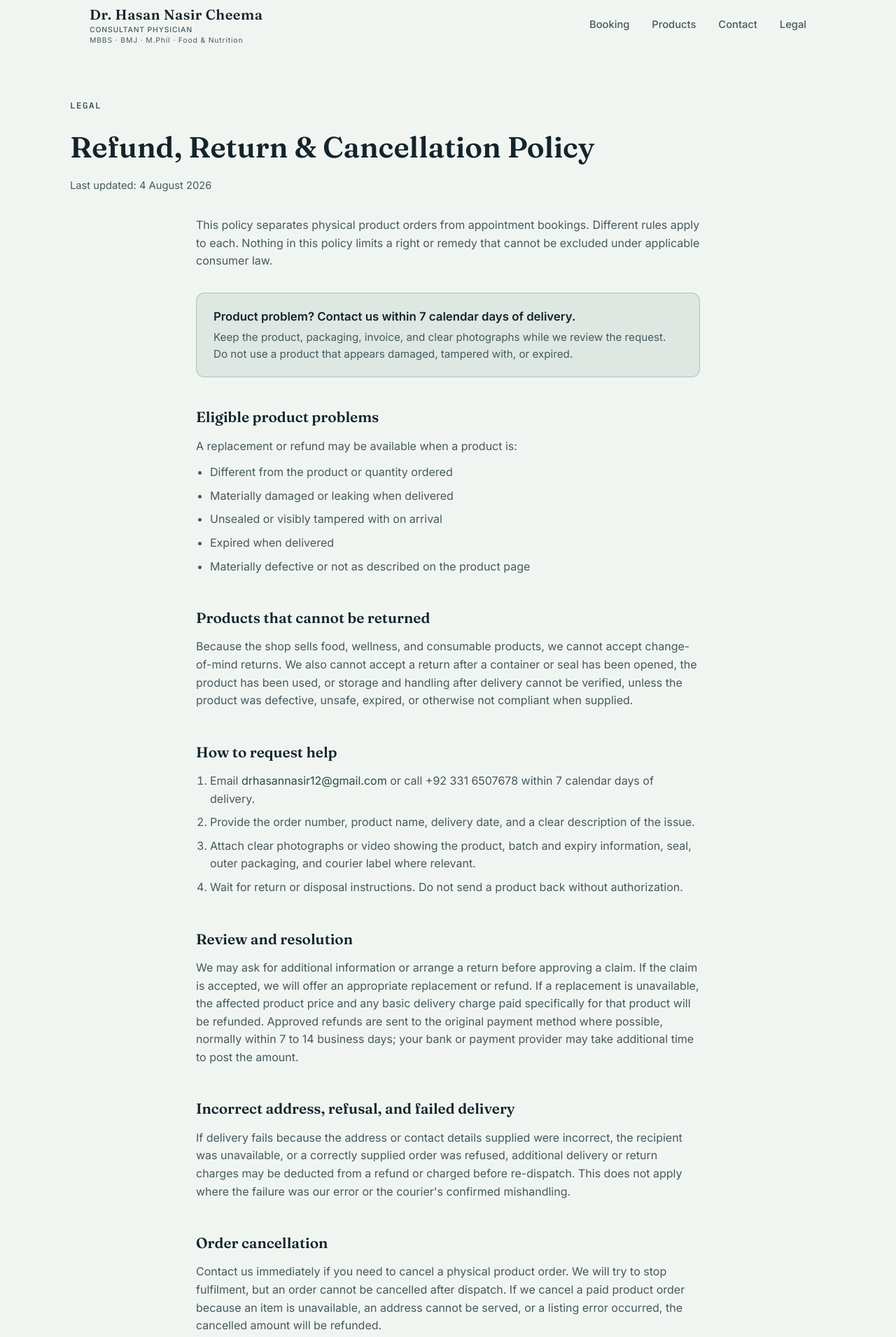
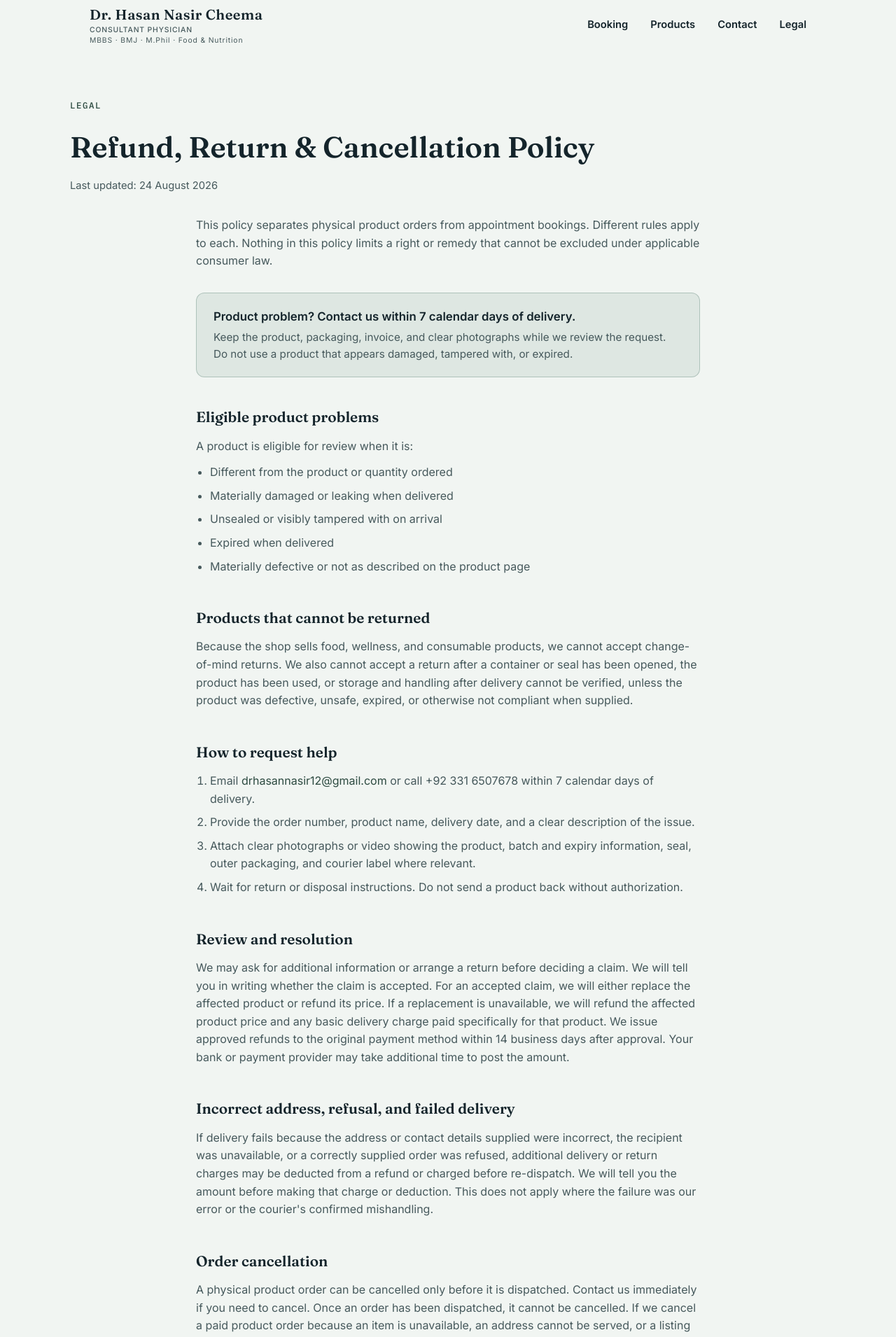
Before and after one commit to d0t-J/DrHNC-Scheduler, a Next.js app in the folder frontend/website/: page /refund-cancellation-policy in a window 1280 px wide. Shown: the top 1910 px of the page at 70% size. Built offline with nearby package versions, Linux system fonts and the light colour scheme.

Commit message:
updated broken links

```diff
--- a/frontend/website/app/cookie-policy/page.tsx
+++ b/frontend/website/app/cookie-policy/page.tsx
@@ -19,7 +19,7 @@ export default function CookiePolicyPage() {
                         Cookie Policy
                     </h1>
                     <p className="mt-2.5 text-[0.92rem] text-ink-soft">
-                        Last updated: 4 August 2026
+                        Last updated: 24 August 2026
                     </p>
                 </div>
             </section>
@@ -79,7 +79,7 @@ export default function CookiePolicyPage() {
                         These cookies help us understand aggregate website use,
                         page performance, errors, and navigation so we can
                         improve the experience. Where a consent control is
-                        presented, non-essential analytics should be used in
+                        presented, we use non-essential analytics only in
                         accordance with your selection.
                     </p>
 
--- a/frontend/website/app/health-product-disclaimer/page.tsx
+++ b/frontend/website/app/health-product-disclaimer/page.tsx
@@ -19,7 +19,7 @@ export default function HealthProductDisclaimerPage() {
                         Health Product Disclaimer
                     </h1>
                     <p className="mt-2.5 text-[0.92rem] text-ink-soft">
-                        Last updated: 4 August 2026
+                        Last updated: 24 August 2026
                     </p>
                 </div>
             </section>
--- a/frontend/website/app/privacy-policy/page.tsx
+++ b/frontend/website/app/privacy-policy/page.tsx
@@ -19,7 +19,7 @@ export default function PrivacyPolicyPage() {
                         Privacy Policy
                     </h1>
                     <p className="mt-2.5 text-[0.92rem] text-ink-soft">
-                        Last updated: 4 August 2026
+                        Last updated: 24 August 2026
                     </p>
                 </div>
             </section>
@@ -118,9 +118,8 @@ export default function PrivacyPolicyPage() {
                             and dispute-resolution obligations
                         </li>
                         <li>
-                            To send marketing messages only where you have
-                            requested them or where otherwise permitted; you may
-                            opt out at any time
+                            To send marketing messages only when you have asked
+                            us to send them; you may opt out at any time
                         </li>
                     </ul>
 
--- a/frontend/website/app/refund-cancellation-policy/page.tsx
+++ b/frontend/website/app/refund-cancellation-policy/page.tsx
@@ -19,7 +19,7 @@ export default function RefundCancellationPolicyPage() {
                         Refund, Return &amp; Cancellation Policy
                     </h1>
                     <p className="mt-2.5 text-[0.92rem] text-ink-soft">
-                        Last updated: 4 August 2026
+                        Last updated: 24 August 2026
                     </p>
                 </div>
             </section>
@@ -50,8 +50,7 @@ export default function RefundCancellationPolicyPage() {
                         Eligible product problems
                     </h2>
                     <p className="mt-3 text-ink-soft">
-                        A replacement or refund may be available when a product
-                        is:
+                        A product is eligible for review when it is:
                     </p>
                     <ul className="mt-3 space-y-2 pl-5 list-disc text-ink-soft">
                         <li>Different from the product or quantity ordered</li>
@@ -112,13 +111,14 @@ export default function RefundCancellationPolicyPage() {
                     </h2>
                     <p className="mt-3 text-ink-soft">
                         We may ask for additional information or arrange a return
-                        before approving a claim. If the claim is accepted, we
-                        will offer an appropriate replacement or refund. If a
-                        replacement is unavailable, the affected product price
-                        and any basic delivery charge paid specifically for that
-                        product will be refunded. Approved refunds are sent to
-                        the original payment method where possible, normally
-                        within 7 to 14 business days; your bank or payment
+                        before deciding a claim. We will tell you in writing
+                        whether the claim is accepted. For an accepted claim, we
+                        will either replace the affected product or refund its
+                        price. If a replacement is unavailable, we will refund
+                        the affected product price and any basic delivery charge
+                        paid specifically for that product. We issue approved
+                        refunds to the original payment method within 14
+                        business days after approval. Your bank or payment
                         provider may take additional time to post the amount.
                     </p>
 
@@ -130,21 +130,23 @@ export default function RefundCancellationPolicyPage() {
                         supplied were incorrect, the recipient was unavailable,
                         or a correctly supplied order was refused, additional
                         delivery or return charges may be deducted from a refund
-                        or charged before re-dispatch. This does not apply where
-                        the failure was our error or the courier&apos;s confirmed
-                        mishandling.
+                        or charged before re-dispatch. We will tell you the
+                        amount before making that charge or deduction. This does
+                        not apply where the failure was our error or the
+                        courier&apos;s confirmed mishandling.
                     </p>
 
                     <h2 className="mt-11 text-[1.3rem] font-display font-semibold text-ink">
                         Order cancellation
                     </h2>
                     <p className="mt-3 text-ink-soft">
-                        Contact us immediately if you need to cancel a physical
-                        product order. We will try to stop fulfilment, but an
-                        order cannot be cancelled after dispatch. If we cancel a
-                        paid product order because an item is unavailable, an
-                        address cannot be served, or a listing error occurred,
-                        the cancelled amount will be refunded.
+                        A physical product order can be cancelled only before it
+                        is dispatched. Contact us immediately if you need to
+                        cancel. Once an order has been dispatched, it cannot be
+                        cancelled. If we cancel a paid product order because an
+                        item is unavailable, an address cannot be served, or a
+                        listing error occurred, the cancelled amount will be
+                        refunded.
                     </p>
 
                     <div className="rounded-xl border border-ink/20 bg-ink text-paper px-6 py-5 mt-14 mb-10">
--- a/frontend/website/app/shipping-delivery-policy/page.tsx
+++ b/frontend/website/app/shipping-delivery-policy/page.tsx
@@ -19,7 +19,7 @@ export default function ShippingDeliveryPolicyPage() {
                         Shipping &amp; Delivery Policy
                     </h1>
                     <p className="mt-2.5 text-[0.92rem] text-ink-soft">
-                        Last updated: 4 August 2026
+                        Last updated: 24 August 2026
                     </p>
                 </div>
             </section>
@@ -136,7 +136,7 @@ export default function ShippingDeliveryPolicyPage() {
                         parcel was refused without a valid product issue, we may
                         charge the actual re-delivery cost or deduct unrecoverable
                         courier charges from an otherwise available refund. We
-                        will contact you before re-dispatch where possible.
+                        will contact you before re-dispatch to confirm the cost.
                     </p>
 
                     <h2 className="mt-11 text-[1.3rem] font-display font-semibold text-ink">
@@ -150,8 +150,8 @@ export default function ShippingDeliveryPolicyPage() {
                         >
                             drhasannasir12@gmail.com
                         </a>{" "}
-                        or call +92 331 6507678. Include your order number whenever
-                        possible.
+                        or call +92 331 6507678. Include your order number if
+                        one was provided in your order confirmation.
                     </p>
 
                     <div className="mt-10 pt-8 border-t border-line-soft">
--- a/frontend/website/app/terms-of-service/page.tsx
+++ b/frontend/website/app/terms-of-service/page.tsx
@@ -19,7 +19,7 @@ export default function TermsOfServicePage() {
                         Terms &amp; Conditions
                     </h1>
                     <p className="mt-2.5 text-[0.92rem] text-ink-soft">
-                        Last updated: 4 August 2026
+                        Last updated: 24 August 2026
                     </p>
                 </div>
             </section>
@@ -157,15 +157,18 @@ export default function TermsOfServicePage() {
                         Appointment service
                     </h2>
                     <p className="mt-3 text-ink-soft">
-                        The website booking function is an administrative tool
-                        for arranging an in-person consultation; it is not an
-                        emergency or remote-diagnosis service. In an emergency,
-                        contact emergency services or go to the nearest hospital.
+                        The website is used to arrange consultations. It is not
+                        an emergency service. In an emergency, contact emergency
+                        services or go to the nearest hospital.
                     </p>
                     <ul className="mt-3 space-y-2 pl-5 list-disc text-ink-soft">
                         <li>
-                            Consultations are normally offered 7 days a week from
-                            12:00 PM to 2:30 PM, subject to availability.
+                            Online consultations are offered daily from 12:00 PM
+                            to 5:00 PM.
+                        </li>
+                        <li>
+                            Clinic consultations are offered daily from 6:00 PM
+                            to 9:00 PM.
                         </li>
                         <li>Each appointment slot is 10 minutes.</li>
                         <li>
--- a/frontend/website/components/Navbar.tsx
+++ b/frontend/website/components/Navbar.tsx
@@ -4,10 +4,10 @@ import Link from "next/link";
 import { useState, useEffect } from "react";
 
 const navLinks = [
-    { href: "/booking", label: "Booking" },
-    { href: "/products", label: "Products" },
-    { href: "/#contact", label: "Contact" },
-    { href: "/legal", label: "Legal" },
+    { href: "/booking", label: "Booking", emphasized: true },
+    { href: "/products", label: "Products", emphasized: true },
+    { href: "/#contact", label: "Contact", emphasized: true },
+    { href: "/legal", label: "Legal", emphasized: true },
 ];
 
 export default function Navbar() {
@@ -52,7 +52,11 @@ export default function Navbar() {
                         <Link
                             key={l.href}
                             href={l.href}
-                            className="text-[0.92rem] font-medium text-ink-soft no-underline hover:text-sage-deep hover:no-underline transition-colors"
+                            className={`inline-flex items-center text-[0.92rem] no-underline hover:text-sage-deep hover:no-underline transition-colors ${
+                                l.emphasized
+                                    ? "font-semibold text-ink"
+                                    : "font-medium text-ink-soft"
+                            }`}
                         >
                             {l.label}
                         </Link>
@@ -82,7 +86,11 @@ export default function Navbar() {
                         <Link
                             key={l.href}
                             href={l.href}
-                            className="text-[0.92rem] font-medium text-ink-soft no-underline hover:text-sage-deep"
+                            className={`inline-flex w-fit items-center text-[0.92rem] no-underline hover:text-sage-deep transition-colors ${
+                                l.emphasized
+                                    ? "font-semibold text-ink"
+                                    : "font-medium text-ink-soft"
+                            }`}
                             onClick={() => setOpen(false)}
                         >
                             {l.label}
```
